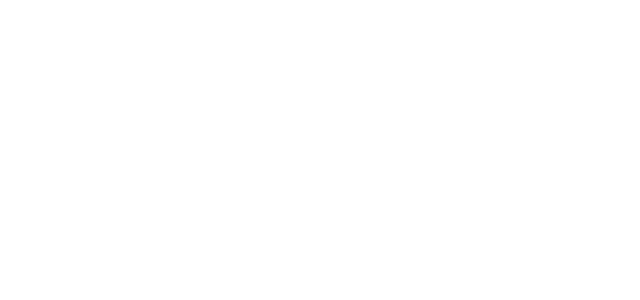
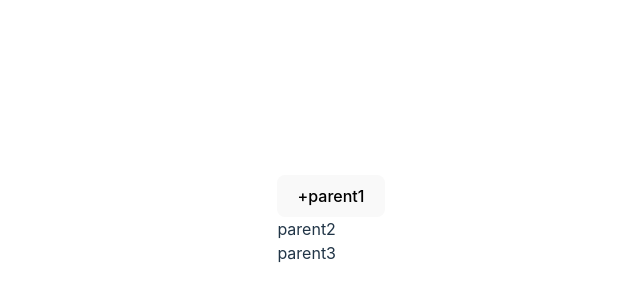
Before and after one commit to viet34tqc/react-coding-exercices, a React (Vite) app: page / in a window 1280 px wide. Shown: the part 180-480 px from the top of the page, without its empty margins (319-959 px from the left). Built offline with nearby package versions, Linux system fonts and the light colour scheme.

Commit message:
Simple tree data

```diff
--- a/src/App.css
+++ b/src/App.css
@@ -1,12 +1,11 @@
 .App {
-	display: flex;
+	display: grid;
 	place-items: center;
 	min-height: 100vh;
 
 	max-width: 1280px;
 	margin: 0 auto;
-	padding-inline: 2rem;
-	text-align: center;
+	padding: 2rem;
 }
 
 .logo {
--- a/src/App.tsx
+++ b/src/App.tsx
@@ -1,10 +1,10 @@
 import './App.css';
-import LovelyDots from './LovelyDots/LovelyDots';
+import SimpleTreeData from './SimpleTreeData/SimpleTreeData';
 
 function App() {
 	return (
 		<div className="App">
-			<LovelyDots />
+			<SimpleTreeData />
 		</div>
 	);
 }
--- a/src/LovelyDots/LoveLyDots.module.css
+++ b/src/LovelyDots/LoveLyDots.module.css
@@ -14,6 +14,7 @@
 
 .clickArea {
 	flex-basis: 100%;
+	width: 100%;
 }
 
 .dot {
--- a/src/LovelyDots/LovelyDots.tsx
+++ b/src/LovelyDots/LovelyDots.tsx
@@ -32,7 +32,9 @@
 		<div className={styles.wrapper}>
 			<div className={styles.buttons}>
 				{points.length > 0 && <button onClick={handleUndo}>Undo</button>}
-				{popped.length > 0 && <button onClick={handleRedo}>Redo</button>}
+				{popped.length > 0 && points.length > 0 && (
+					<button onClick={handleRedo}>Redo</button>
+				)}
 			</div>
 			<div className={styles.clickArea} onClick={handleSetPoints}>
 				{points.length > 0 &&
--- /dev/null
+++ b/src/SimpleTreeData/SimpleTreeData.module.css
@@ -0,0 +1,8 @@
+.wrapper {
+	display: flex;
+	flex-direction: column;
+	justify-content: start;
+}
+.entry > * {
+	margin-left: 20px;
+}
--- /dev/null
+++ b/src/SimpleTreeData/SimpleTreeData.tsx
@@ -0,0 +1,65 @@
+import { useReducer } from 'react';
+import styles from './SimpleTreeData.module.css';
+const entries = [
+	{
+		name: 'parent1',
+		children: [
+			{
+				name: 'children of parent1',
+				children: [
+					{
+						name: 'grandchildren1 of parent1',
+					},
+					{
+						name: 'grandchildren2 of parent1',
+					},
+				],
+			},
+		],
+	},
+	{
+		name: 'parent2',
+	},
+	{
+		name: 'parent3',
+	},
+];
+
+type Entry = {
+	name: string;
+	children?: Entry[];
+};
+
+const Entry = ({ name, children }: Entry) => {
+	const [isExpanded, setIsExpanded] = useReducer(state => !state, false);
+	return (
+		<div className={styles.entry}>
+			{children ? (
+				<button onClick={setIsExpanded}>
+					<span>{isExpanded ? '-' : '+'}</span>
+					{name}
+				</button>
+			) : (
+				<div>{name}</div>
+			)}
+
+			{isExpanded &&
+				children &&
+				children.map((entry: Entry) => (
+					<Entry name={entry.name} children={entry.children} />
+				))}
+		</div>
+	);
+};
+
+const SimpleTreeData = () => {
+	return (
+		<div className={styles.wrapper}>
+			{entries.map((entry: Entry) => (
+				<Entry key={entry.name} name={entry.name} children={entry.children} />
+			))}
+		</div>
+	);
+};
+
+export default SimpleTreeData;
```
